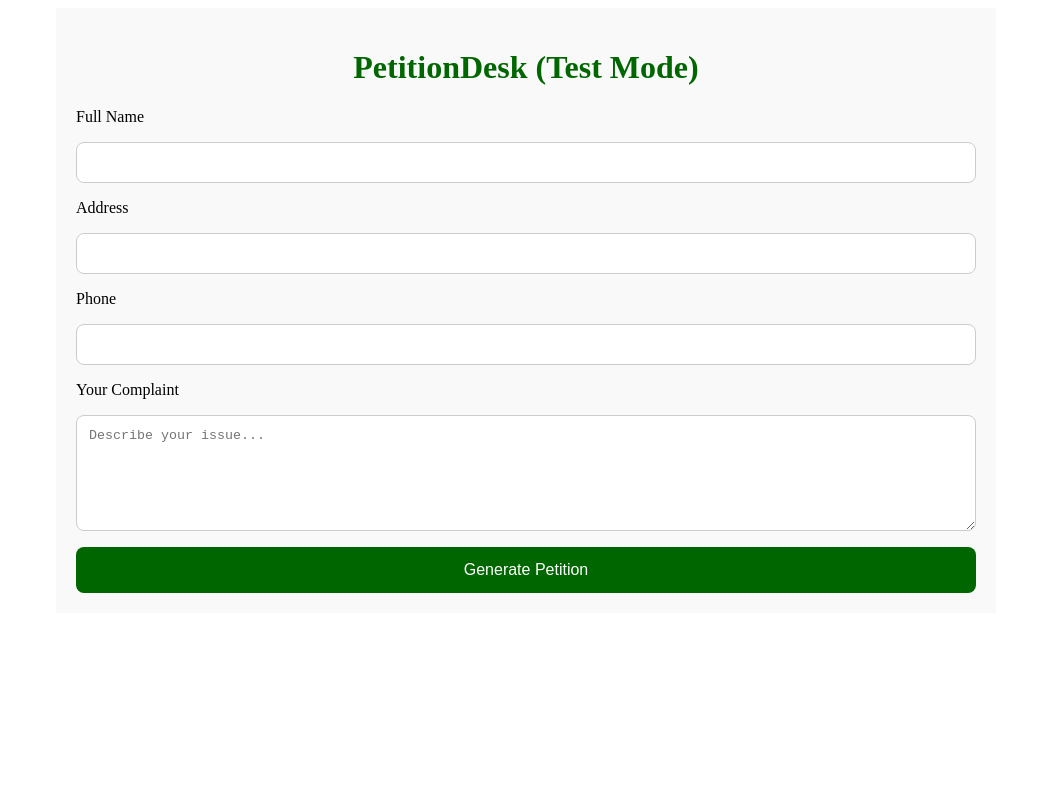
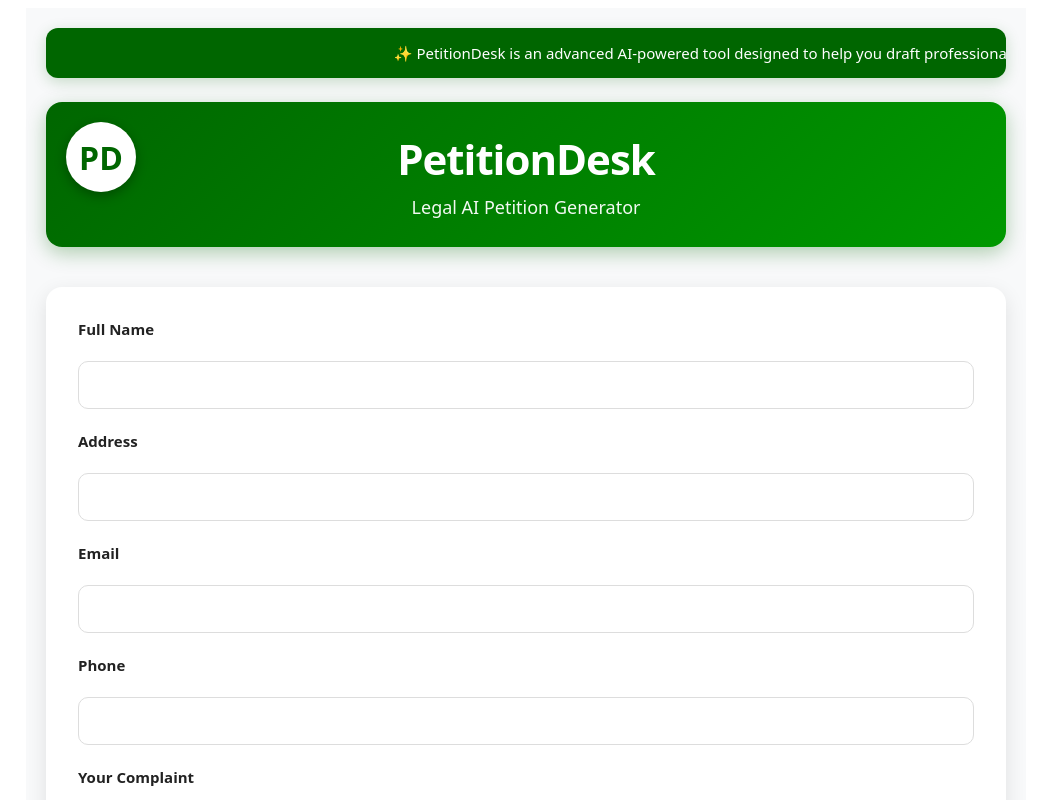
Before and after one commit to appanywork-eng/justiceBot-frontend, a React app in the folder src/: page / in a window 1280 px wide. Shown: the top 800 px of the page, without its empty margins (114-1165 px from the left). Built offline with nearby package versions, Linux system fonts and the light colour scheme; the HTML template or start-up script is replaced by a standard one.

Commit message:
Update App.jsx

```diff
--- a/src/App.jsx
+++ b/src/App.jsx
@@ -1,22 +1,36 @@
-import { useState } from "react";
+import { useState, useEffect } from "react";
 
 export default function App() {
   const [fullName, setFullName] = useState("");
   const [address, setAddress] = useState("");
+  const [email, setEmail] = useState("");
   const [phone, setPhone] = useState("");
   const [description, setDescription] = useState("");
   const [loading, setLoading] = useState(false);
   const [error, setError] = useState("");
   const [preview, setPreview] = useState("");
+  const [txRef, setTxRef] = useState("");
+  const [needsPayment, setNeedsPayment] = useState(false);
+  const [unlocked, setUnlocked] = useState(false);
+  const [petitionText, setPetitionText] = useState("");
+  const [sector, setSector] = useState("");
+  const [mentionedInstitutions, setMentionedInstitutions] = useState([]);
+  const [toEmails, setToEmails] = useState([]);
+  const [ccEmails, setCcEmails] = useState([]);
+  const [mailto, setMailto] = useState("");
 
-  // FIXED: Your live Render backend (this is the only line that matters)
+  // FIXED: Use live Render backend URL (no localhost)
   const API_BASE = "https://justicebot-backend-6pzy.onrender.com";
 
+  // Generate petition (returns preview + payment info)
   async function handleGenerate(e) {
     e.preventDefault();
     setError("");
     setLoading(true);
     setPreview("");
+    setTxRef("");
+    setNeedsPayment(false);
+    setUnlocked(false);
 
     try {
       const res = await fetch(`${API_BASE}/generate-petition`, {
@@ -27,75 +41,248 @@ export default function App() {
           petitioner: {
             fullName: fullName.trim(),
             address: address.trim(),
+            email: email.trim(),
             phone: phone.trim(),
           },
         }),
       });
 
-      if (!res.ok) {
-        const errData = await res.json().catch(() => ({}));
-        throw new Error(errData.error || `Server error ${res.status}`);
-      }
+      const data = await res.json();
 
-      const data = await res.json();
-      setPreview(data.preview || "No preview returned");
+      if (!res.ok) throw new Error(data?.error || "Server error");
+
+      setPreview(data.preview || "");
+      setTxRef(data.tx_ref || "");
+      setNeedsPayment(Boolean(data.needsPayment));
     } catch (err) {
-      setError("Failed to connect: " + err.message);
-      console.error("Fetch error:", err);
+      setError(err?.message || "Failed to generate petition");
     } finally {
       setLoading(false);
     }
   }
 
+  // Initiate payment
+  async function handlePay() {
+    if (!txRef) return;
+    setLoading(true);
+    setError("");
+
+    try {
+      const res = await fetch(`${API_BASE}/pay/initialize`, {
+        method: "POST",
+        headers: { "Content-Type": "application/json" },
+        body: JSON.stringify({
+          tx_ref: txRef,
+          amount: 1050,
+          currency: "NGN",
+          email: email.trim() || "user@petitiondesk.com",
+          name: fullName.trim() || "PetitionDesk User",
+          phone: phone.trim() || "",
+        }),
+      });
+
+      const data = await res.json();
+
+      if (data.ok && data.link) {
+        window.location.href = data.link;
+      } else {
+        setError(data.error || "Payment initiation failed");
+      }
+    } catch (err) {
+      setError(err.message || "Payment error");
+    } finally {
+      setLoading(false);
+    }
+  }
+
+  // Verify payment after redirect
+  async function verifyPaymentAndUnlock() {
+    const urlParams = new URLSearchParams(window.location.search);
+    const returnedTxRef = urlParams.get("tx_ref");
+    const status = urlParams.get("status");
+
+    if (returnedTxRef && status?.toLowerCase() === "successful") {
+      setLoading(true);
+      try {
+        const res = await fetch(`${API_BASE}/unlock-petition`, {
+          method: "POST",
+          headers: { "Content-Type": "application/json" },
+          body: JSON.stringify({ tx_ref: returnedTxRef }),
+        });
+
+        const data = await res.json();
+
+        if (data.ok && data.unlocked) {
+          setUnlocked(true);
+          setPetitionText(data.petition || "");
+          setSector(data.sector || "");
+          setMentionedInstitutions(data.mentionedInstitutions || []);
+          setToEmails(data.to || []);
+          setCcEmails(data.cc || []);
+          setMailto(data.mailto || "");
+          window.history.replaceState({}, document.title, "/");
+        } else {
+          setError(data.error || "Unlock failed");
+        }
+      } catch (err) {
+        setError(err.message || "Verification failed");
+      } finally {
+        setLoading(false);
+      }
+    }
+  }
+
+  useEffect(() => {
+    verifyPaymentAndUnlock();
+  }, []);
+
   return (
-    <div style={{ maxWidth: 900, margin: "0 auto", padding: 20, background: "#f9f9f9" }}>
-      <h1 style={{ textAlign: "center", color: "#006600" }}>PetitionDesk (Test Mode)</h1>
+    <div
+      style={{
+        maxWidth: "960px",
+        margin: "0 auto",
+        padding: "20px",
+        backgroundColor: "#f8f9fa",
+        minHeight: "100vh",
+        fontFamily: "system-ui, -apple-system, BlinkMacSystemFont, 'Segoe UI', Roboto, sans-serif",
+      }}
+    >
+      <style>{`
+        @keyframes marquee {
+          0% { transform: translateX(0); }
+          100% { transform: translateX(-100%); }
+        }
+      `}</style>
 
-      <form onSubmit={handleGenerate} style={{ display: "flex", flexDirection: "column", gap: 16 }}>
-        <label>Full Name</label>
-        <input
-          value={fullName}
-          onChange={(e) => setFullName(e.target.value)}
-          required
-          style={{ padding: "12px", borderRadius: "8px", border: "1px solid #ccc" }}
-        />
+      {/* Moving Disclaimer */}
+      <div
+        style={{
+          backgroundColor: "#006600",
+          color: "#ffffff",
+          padding: "14px 0",
+          overflow: "hidden",
+          whiteSpace: "nowrap",
+          marginBottom: "24px",
+          borderRadius: "12px",
+          boxShadow: "0 4px 15px rgba(0, 102, 0, 0.2)",
+        }}
+      >
+        <div
+          style={{
+            display: "inline-block",
+            paddingLeft: "100%",
+            animation: "marquee 35s linear infinite",
+            fontSize: "15px",
+            fontWeight: "500",
+          }}
+        >
+          ✨ PetitionDesk is an advanced AI-powered tool designed to help you draft professional petitions quickly and clearly.
+          It provides structured drafts based on your input. For official or legal submission, we always recommend reviewing and consulting a qualified legal professional.
+          Your peace of mind matters to us. ✨ &nbsp;&nbsp;&nbsp;&nbsp;&nbsp;&nbsp;
+          ✨ PetitionDesk — Empowering your voice with smart, professional drafting assistance...
+        </div>
+      </div>
 
-        <label>Address</label>
-        <input
-          value={address}
-          onChange={(e) => setAddress(e.target.value)}
-          required
-          style={{ padding: "12px", borderRadius: "8px", border: "1px solid #ccc" }}
-        />
+      {/* Header */}
+      <div
+        style={{
+          background: "linear-gradient(135deg, #006600, #009900)",
+          color: "#ffffff",
+          padding: "28px 20px",
+          borderRadius: "16px",
+          textAlign: "center",
+          marginBottom: "40px",
+          boxShadow: "0 6px 20px rgba(0, 102, 0, 0.3)",
+          position: "relative",
+        }}
+      >
+        <div
+          style={{
+            position: "absolute",
+            top: "20px",
+            left: "20px",
+            backgroundColor: "#ffffff",
+            color: "#006600",
+            width: "70px",
+            height: "70px",
+            borderRadius: "50%",
+            display: "flex",
+            alignItems: "center",
+            justifyContent: "center",
+            fontSize: "32px",
+            fontWeight: "bold",
+            boxShadow: "0 4px 12px rgba(0,0,0,0.3)",
+          }}
+        >
+          PD
+        </div>
 
-        <label>Phone</label>
-        <input
-          value={phone}
-          onChange={(e) => setPhone(e.target.value)}
-          required
-          style={{ padding: "12px", borderRadius: "8px", border: "1px solid #ccc" }}
-        />
+        <h1
+          style={{
+            fontSize: "42px",
+            fontWeight: "900",
+            margin: "0 0 8px 0",
+            letterSpacing: "-1px",
+          }}
+        >
+          PetitionDesk
+        </h1>
 
-        <label>Your Complaint</label>
+        <p
+          style={{
+            fontSize: "18px",
+            fontWeight: "500",
+            margin: 0,
+            opacity: 0.95,
+          }}
+        >
+          Legal AI Petition Generator
+        </p>
+      </div>
+
+      {!unlocked ? (
+        <>
+          <form
+            onSubmit={handleGenerate}
+            style={{
+              display: "flex",
+              flexDirection: "column",
+              gap: "22px",
+              backgroundColor: "#ffffff",
+              padding: "32px",
+              borderRadius: "16px",
+              boxShadow: "0 6px 20px rgba(0,0,0,0.1)",
+            }}
+          >
+            <label style={{ fontWeight: "600", color: "#222", fontSize: "15px" }}>Full Name</label>
+            <input value={fullName} onChange={(e) => setFullName(e.target.value)} style={inputStyle} />
+
+            <label style={{ fontWeight: "600", color: "#222", fontSize: "15px" }}>Address</label>
+            <input value={address} onChange={(e) => setAddress(e.target.value)} style={inputStyle} />
+
+            <label style={{ fontWeight: "600", color: "#222", fontSize: "15px" }}>Email</label>
+            <input value={email} onChange={(e) => setEmail(e.target.value)} style={inputStyle} />
+
+            <label style={{ fontWeight: "600", color: "#222", fontSize: "15px" }}>Phone</label>
+            <input value={phone} onChange={(e) => setPhone(e.target.value)} style={inputStyle} />
+
+            <label style={{ fontWeight: "600", color: "#222", fontSize: "15px" }}>Your Complaint</label>
             <textarea
               value={description}
               onChange={(e) => setDescription(e.target.value)}
-          rows={6}
-          required
-          placeholder="Describe your issue..."
-          style={{ padding: "12px", borderRadius: "8px", border: "1px solid #ccc" }}
+              style={{ ...inputStyle, minHeight: "160px", resize: "vertical" }}
             />
 
             <button
-          type="submit"
               disabled={loading}
               style={{
-            padding: "14px",
-            background: loading ? "#aaa" : "#006600",
+                padding: "16px",
+                backgroundColor: loading ? "#aaa" : "#006600",
                 color: "#fff",
+                fontWeight: "bold",
+                fontSize: "17px",
                 border: "none",
-            borderRadius: "8px",
-            fontSize: "16px",
+                borderRadius: "10px",
                 cursor: loading ? "not-allowed" : "pointer",
               }}
             >
@@ -103,31 +290,104 @@ export default function App() {
             </button>
           </form>
 
-      {error && (
-        <div style={{ color: "red", marginTop: 20, textAlign: "center" }}>
-          {error}
-        </div>
-      )}
+          {needsPayment && (
+            <div style={{ marginTop: "40px" }}>
+              <h2 style={{ color: "#006600", textAlign: "center", marginBottom: "20px" }}>
+                Petition Preview
+              </h2>
 
-      {preview && (
-        <div style={{ marginTop: 30 }}>
-          <h2 style={{ color: "#006600", textAlign: "center" }}>Preview</h2>
+              <div
+                style={{
+                  position: "relative",
+                  maxHeight: "520px",
+                  overflowY: "auto",
+                  borderRadius: "12px",
+                  border: "1px solid #ddd",
+                  background: "#ffffff",
+                  boxShadow: "0 4px 12px rgba(0,0,0,0.1)",
+                  userSelect: "none",
+                }}
+                onContextMenu={(e) => e.preventDefault()}
+              >
                 <pre
                   style={{
-              background: "#fff",
-              padding: 20,
-              borderRadius: 8,
+                    padding: "32px",
+                    margin: 0,
+                    fontSize: "15px",
+                    lineHeight: "1.65",
                     whiteSpace: "pre-wrap",
-              fontSize: "15px",
-              lineHeight: 1.6,
-              border: "1px solid #ddd",
-              minHeight: 300,
+                    textAlign: "justify",
+                    background: "linear-gradient(to bottom, #ffffff 0%, #f8fff8 65%, #e8f5e8 85%, #d0e0d0 100%)",
+                    WebkitMaskImage: "linear-gradient(to bottom, black 75%, transparent 100%)",
+                    maskImage: "linear-gradient(to bottom, black 75%, transparent 100%)",
                   }}
                 >
                   {preview}
                 </pre>
+                <div style={{ position: "absolute", inset: 0, background: "transparent", zIndex: 10 }} />
+              </div>
+
+              <button
+                onClick={handlePay}
+                disabled={loading}
+                style={{
+                  marginTop: "30px",
+                  width: "100%",
+                  padding: "16px",
+                  backgroundColor: loading ? "#ccc" : "#006600",
+                  color: "#fff",
+                  fontSize: "18px",
+                  fontWeight: "bold",
+                  border: "none",
+                  borderRadius: "12px",
+                  cursor: loading ? "not-allowed" : "pointer",
+                }}
+              >
+                {loading ? "Processing..." : "Pay ₦1,050 to Unlock Full Petition"}
+              </button>
             </div>
           )}
+        </>
+      ) : (
+        <div style={{ background: "#ffffff", padding: "32px", borderRadius: "16px", boxShadow: "0 6px 20px rgba(0,0,0,0.1)" }}>
+          <h2 style={{ color: "#006600", textAlign: "center" }}>Your Generated Petition</h2>
+          <pre style={{ whiteSpace: "pre-wrap", fontSize: "15px", lineHeight: "1.6" }}>{petitionText}</pre>
+
+          {mailto && (
+            <a
+              href={mailto}
+              target="_blank"
+              rel="noopener noreferrer"
+              style={{
+                display: "block",
+                margin: "30px auto 0",
+                padding: "16px",
+                backgroundColor: "#006600",
+                color: "#fff",
+                textAlign: "center",
+                borderRadius: "12px",
+                textDecoration: "none",
+                fontSize: "17px",
+                fontWeight: "bold",
+                maxWidth: "400px",
+              }}
+            >
+              Open Email & Send Petition
+            </a>
+          )}
+        </div>
+      )}
+
+      {error && <div style={{ color: "red", textAlign: "center", marginTop: "20px" }}>{error}</div>}
     </div>
   );
 }
+
+// Reusable input style
+const inputStyle = {
+  padding: "14px",
+  border: "1px solid #ddd",
+  borderRadius: "10px",
+  fontSize: "16px",
+  backgroundColor: "#fff",
+};
```
Lines whose indentation alone changed are shown as unchanged.
